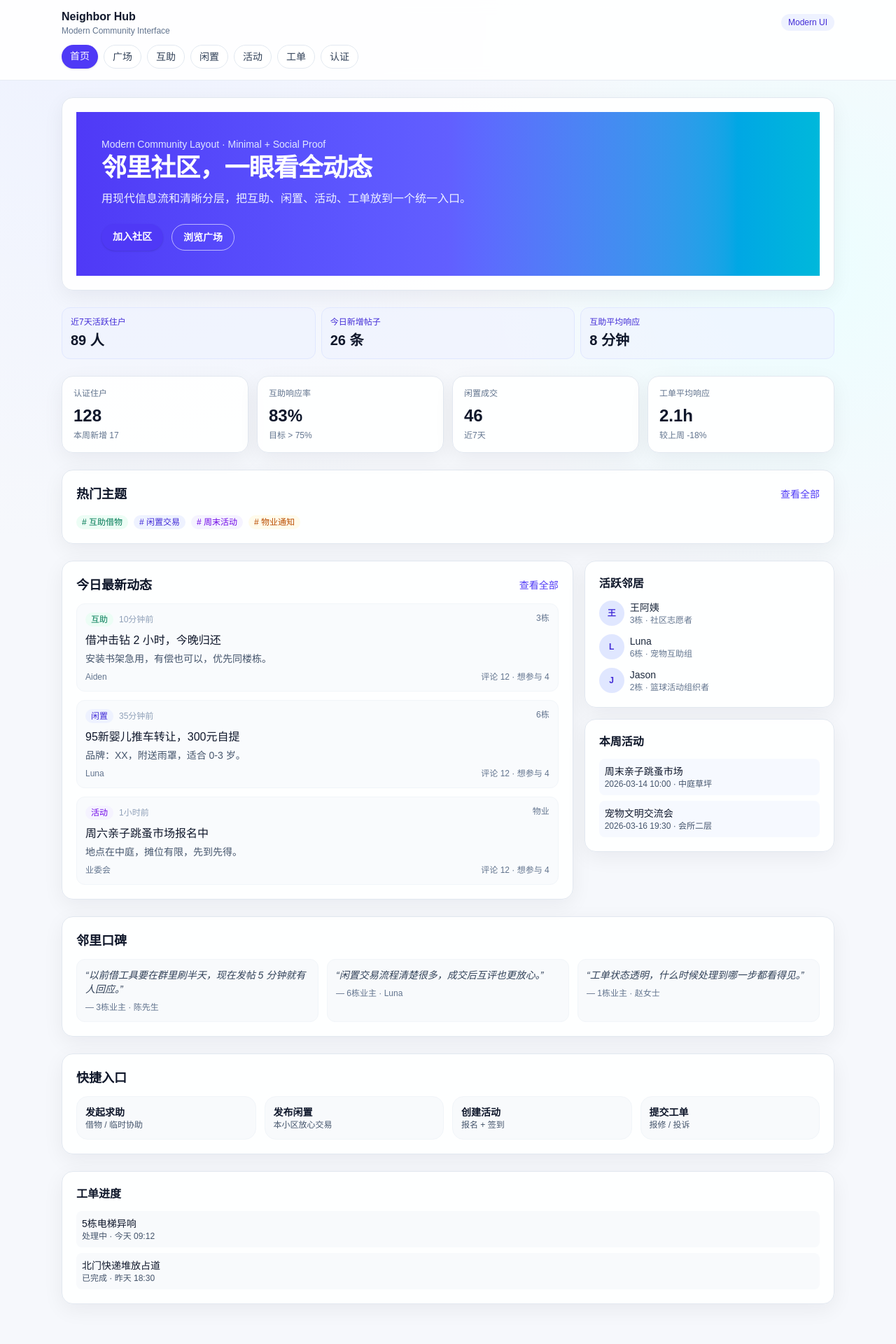
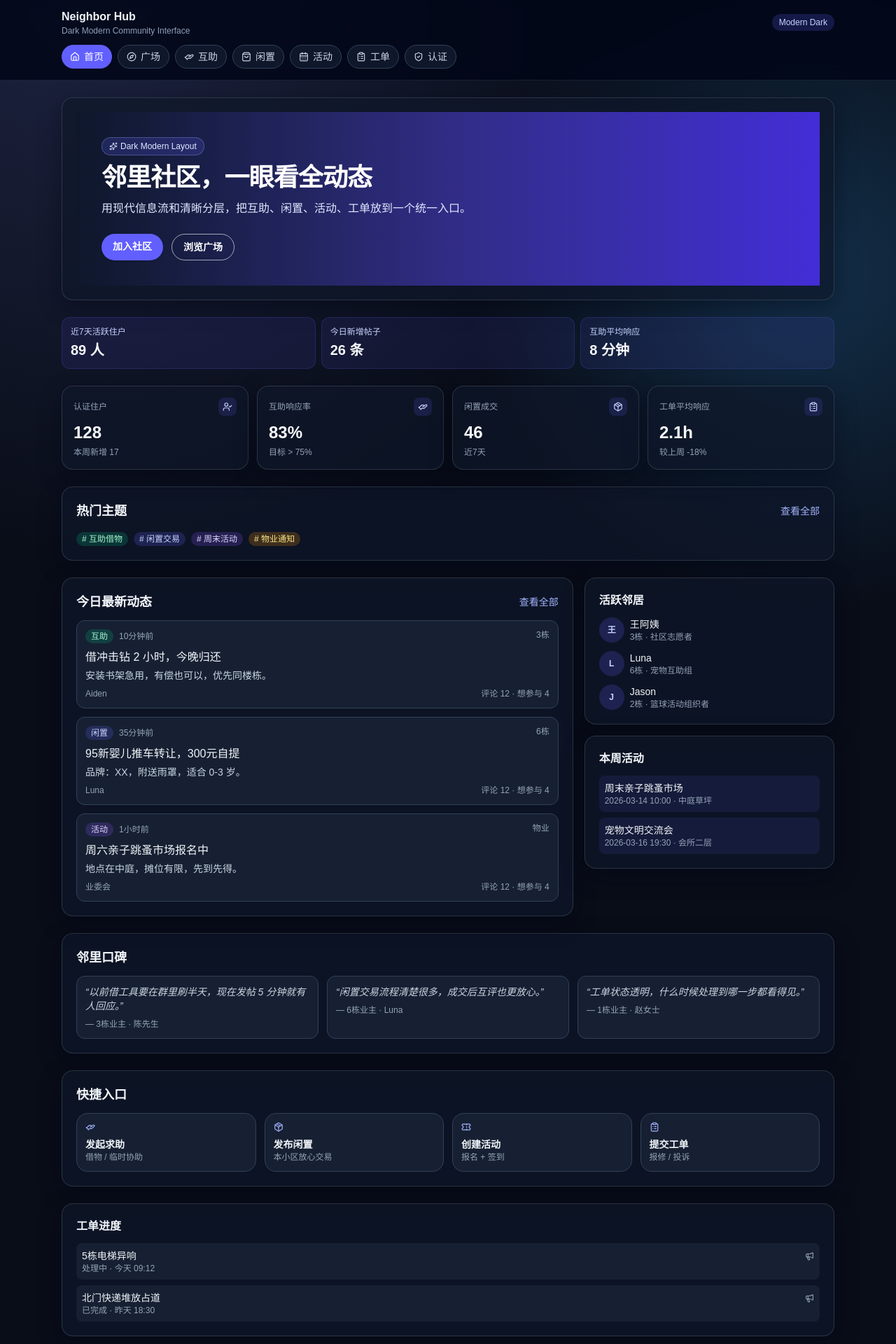
Before and after one commit to junwunuaa-coder/neighborhood-social-mvp, a Next.js app: page / in a window 1280 px wide. Shown: the top 1920 px of the page at 70% size. Before the commit the page ends 1895 px from the top, so only its background shows below. Built offline with nearby package versions, Linux system fonts and the light colour scheme.

Commit message:
feat(ui): dark modern redesign with lucide icon system

```diff
--- a/package.json
+++ b/package.json
@@ -10,6 +10,7 @@
   },
   "dependencies": {
     "@supabase/supabase-js": "^2.99.1",
+    "lucide-react": "^0.577.0",
     "next": "16.1.6",
     "react": "19.2.3",
     "react-dom": "19.2.3"
--- a/src/app/globals.css
+++ b/src/app/globals.css
@@ -1,10 +1,10 @@
 @import "tailwindcss";
 
 :root {
-  --background: #f6f8fc;
-  --foreground: #0f172a;
-  --brand: #4f46e5;
-  --brand-weak: #eef2ff;
+  --background: #090d18;
+  --foreground: #e2e8f0;
+  --brand: #6366f1;
+  --brand-weak: #312e81;
 }
 
 @theme inline {
@@ -21,8 +21,8 @@
 body {
   margin: 0;
   background:
-    radial-gradient(circle at 10% 0%, #eef2ff 0%, transparent 35%),
-    radial-gradient(circle at 90% 20%, #ecfeff 0%, transparent 25%),
+    radial-gradient(circle at 10% 0%, #1d2340 0%, transparent 35%),
+    radial-gradient(circle at 90% 20%, #13304a 0%, transparent 25%),
     var(--background);
   color: var(--foreground);
   font-family: Arial, Helvetica, sans-serif;
@@ -39,15 +39,27 @@ a {
 }
 
 .wechat-card {
-  border: 1px solid #e2e8f0;
+  border: 1px solid rgba(148, 163, 184, 0.22);
   border-radius: 16px;
-  background: rgba(255, 255, 255, 0.95);
-  box-shadow: 0 8px 30px rgba(15, 23, 42, 0.06);
+  background: rgba(15, 23, 42, 0.7);
+  box-shadow: 0 10px 32px rgba(2, 6, 23, 0.45);
   transition: box-shadow 0.2s ease, transform 0.2s ease;
 }
 
 .wechat-card:hover {
-  box-shadow: 0 12px 36px rgba(15, 23, 42, 0.1);
+  box-shadow: 0 14px 38px rgba(2, 6, 23, 0.55);
+}
+
+.wechat-card .text-slate-900,
+.wechat-card .text-slate-800,
+.wechat-card .text-slate-700 {
+  color: #e2e8f0 !important;
+}
+
+.wechat-card .text-slate-600,
+.wechat-card .text-slate-500,
+.wechat-card .text-slate-400 {
+  color: #94a3b8 !important;
 }
 
 @media (prefers-reduced-motion: reduce) {
@@ -66,5 +78,5 @@ a {
   font-size: 12px;
   line-height: 20px;
   background: var(--brand-weak);
-  color: #3730a3;
+  color: #c7d2fe;
 }
--- a/src/app/page.tsx
+++ b/src/app/page.tsx
@@ -1,12 +1,21 @@
 import Link from "next/link";
 import { events, posts, tickets } from "@/lib/mock-data";
 import { ActionButton, AvatarPill, DotTag, KpiStrip, SectionCard } from "@/components/ui-kit";
+import {
+  ClipboardList,
+  HandHelping,
+  Megaphone,
+  Package,
+  Sparkles,
+  Ticket,
+  UserCheck,
+} from "lucide-react";
 
 const cards = [
-  { title: "认证住户", value: "128", desc: "本周新增 17" },
-  { title: "互助响应率", value: "83%", desc: "目标 > 75%" },
-  { title: "闲置成交", value: "46", desc: "近7天" },
-  { title: "工单平均响应", value: "2.1h", desc: "较上周 -18%" },
+  { title: "认证住户", value: "128", desc: "本周新增 17", icon: UserCheck },
+  { title: "互助响应率", value: "83%", desc: "目标 > 75%", icon: HandHelping },
+  { title: "闲置成交", value: "46", desc: "近7天", icon: Package },
+  { title: "工单平均响应", value: "2.1h", desc: "较上周 -18%", icon: ClipboardList },
 ];
 
 const categoryTone: Record<string, "green" | "blue" | "amber" | "purple" | "slate"> = {
@@ -17,10 +26,10 @@ const categoryTone: Record<string, "green" | "blue" | "amber" | "purple" | "slat
 };
 
 const shortcuts = [
-  { href: "/help", label: "发起求助", desc: "借物 / 临时协助" },
-  { href: "/market", label: "发布闲置", desc: "本小区放心交易" },
-  { href: "/events", label: "创建活动", desc: "报名 + 签到" },
-  { href: "/property", label: "提交工单", desc: "报修 / 投诉" },
+  { href: "/help", label: "发起求助", desc: "借物 / 临时协助", icon: HandHelping },
+  { href: "/market", label: "发布闲置", desc: "本小区放心交易", icon: Package },
+  { href: "/events", label: "创建活动", desc: "报名 + 签到", icon: Ticket },
+  { href: "/property", label: "提交工单", desc: "报修 / 投诉", icon: ClipboardList },
 ];
 
 const memberShowcase = [
@@ -39,10 +48,13 @@ export default function HomePage() {
   return (
     <div className="space-y-6">
       <SectionCard className="overflow-hidden p-0">
-        <div className="bg-gradient-to-r from-indigo-600 via-indigo-500 to-cyan-500 p-6 text-white sm:p-9">
-          <p className="text-sm text-indigo-100">Modern Community Layout · Minimal + Social Proof</p>
-          <h1 className="mt-1 text-3xl font-semibold tracking-tight sm:text-4xl">邻里社区，一眼看全动态</h1>
-          <p className="mt-3 max-w-3xl text-sm text-indigo-50 sm:text-base">
+        <div className="bg-gradient-to-r from-slate-900 via-indigo-900 to-indigo-700 p-6 text-white sm:p-9">
+          <div className="inline-flex items-center gap-1 rounded-full border border-indigo-300/30 bg-indigo-500/20 px-2.5 py-1 text-xs text-indigo-100">
+            <Sparkles size={12} />
+            Dark Modern Layout
+          </div>
+          <h1 className="mt-3 text-3xl font-semibold tracking-tight sm:text-4xl">邻里社区，一眼看全动态</h1>
+          <p className="mt-3 max-w-3xl text-sm text-indigo-100 sm:text-base">
             用现代信息流和清晰分层，把互助、闲置、活动、工单放到一个统一入口。
           </p>
           <div className="mt-6 flex flex-wrap gap-3">
@@ -66,19 +78,27 @@ export default function HomePage() {
       />
 
       <section className="grid gap-3 sm:grid-cols-2 lg:grid-cols-4">
-        {cards.map((item) => (
+        {cards.map((item) => {
+          const Icon = item.icon;
+          return (
             <article key={item.title} className="wechat-card p-4">
-            <p className="text-xs text-slate-500">{item.title}</p>
-            <p className="mt-2 text-2xl font-semibold text-slate-900">{item.value}</p>
-            <p className="mt-1 text-xs text-slate-500">{item.desc}</p>
+              <div className="flex items-center justify-between">
+                <p className="text-xs text-slate-400">{item.title}</p>
+                <span className="rounded-lg bg-indigo-500/15 p-1.5 text-indigo-200">
+                  <Icon size={14} />
+                </span>
+              </div>
+              <p className="mt-2 text-2xl font-semibold text-slate-50">{item.value}</p>
+              <p className="mt-1 text-xs text-slate-400">{item.desc}</p>
             </article>
-        ))}
+          );
+        })}
       </section>
 
       <SectionCard>
         <div className="flex items-center justify-between">
-          <h2 className="text-lg font-semibold">热门主题</h2>
-          <Link href="/feed" className="text-sm text-indigo-600 hover:text-indigo-700">
+          <h2 className="text-lg font-semibold text-slate-100">热门主题</h2>
+          <Link href="/feed" className="text-sm text-indigo-300 hover:text-indigo-200">
             查看全部
           </Link>
         </div>
@@ -93,14 +113,14 @@ export default function HomePage() {
       <section className="grid gap-4 lg:grid-cols-3">
         <SectionCard className="lg:col-span-2">
           <div className="flex items-center justify-between">
-            <h2 className="text-lg font-semibold">今日最新动态</h2>
-            <Link href="/feed" className="text-sm text-indigo-600 hover:text-indigo-700">
+            <h2 className="text-lg font-semibold text-slate-100">今日最新动态</h2>
+            <Link href="/feed" className="text-sm text-indigo-300 hover:text-indigo-200">
               查看全部
             </Link>
           </div>
           <div className="mt-3 space-y-3">
             {posts.slice(0, 3).map((post) => (
-              <div key={post.id} className="rounded-xl border border-slate-100 bg-slate-50/70 p-3">
+              <div key={post.id} className="rounded-xl border border-slate-700 bg-slate-800/60 p-3">
                 <div className="flex items-start justify-between">
                   <div className="flex items-center gap-2">
                     <DotTag tone={categoryTone[post.category] ?? "slate"}>{post.category}</DotTag>
@@ -108,8 +128,8 @@ export default function HomePage() {
                   </div>
                   <span className="text-xs text-slate-500">{post.building}</span>
                 </div>
-                <p className="mt-2 font-medium text-slate-900">{post.title}</p>
-                <p className="mt-1 text-sm text-slate-600">{post.content}</p>
+                <p className="mt-2 font-medium text-slate-100">{post.title}</p>
+                <p className="mt-1 text-sm text-slate-300">{post.content}</p>
                 <div className="mt-2 flex items-center justify-between text-xs text-slate-500">
                   <span>{post.author}</span>
                   <span>评论 12 · 想参与 4</span>
@@ -121,7 +141,7 @@ export default function HomePage() {
 
         <article className="space-y-4">
           <SectionCard>
-            <h3 className="font-semibold">活跃邻居</h3>
+            <h3 className="font-semibold text-slate-100">活跃邻居</h3>
             <div className="mt-3 space-y-3">
               {memberShowcase.map((m) => (
                 <AvatarPill key={m.name} name={m.name} meta={m.meta} />
@@ -130,12 +150,12 @@ export default function HomePage() {
           </SectionCard>
 
           <SectionCard>
-            <h3 className="font-semibold">本周活动</h3>
+            <h3 className="font-semibold text-slate-100">本周活动</h3>
             <div className="mt-3 space-y-2 text-sm">
               {events.map((event) => (
-                <div key={event.id} className="rounded-lg bg-indigo-50/50 p-2">
-                  <p className="font-medium text-slate-900">{event.title}</p>
-                  <p className="text-xs text-slate-600">
+                <div key={event.id} className="rounded-lg bg-indigo-500/10 p-2">
+                  <p className="font-medium text-slate-100">{event.title}</p>
+                  <p className="text-xs text-slate-400">
                     {event.date} · {event.location}
                   </p>
                 </div>
@@ -146,11 +166,11 @@ export default function HomePage() {
       </section>
 
       <SectionCard>
-        <h2 className="text-lg font-semibold">邻里口碑</h2>
+        <h2 className="text-lg font-semibold text-slate-100">邻里口碑</h2>
         <div className="mt-3 grid gap-3 md:grid-cols-3">
           {testimonials.map((item) => (
-            <blockquote key={item.author} className="rounded-xl border border-slate-100 bg-slate-50 p-3">
-              <p className="text-sm italic text-slate-700">“{item.quote}”</p>
+            <blockquote key={item.author} className="rounded-xl border border-slate-700 bg-slate-800/60 p-3">
+              <p className="text-sm italic text-slate-300">“{item.quote}”</p>
               <footer className="mt-2 text-xs text-slate-500">— {item.author}</footer>
             </blockquote>
           ))}
@@ -158,28 +178,35 @@ export default function HomePage() {
       </SectionCard>
 
       <SectionCard>
-        <h2 className="text-lg font-semibold">快捷入口</h2>
+        <h2 className="text-lg font-semibold text-slate-100">快捷入口</h2>
         <div className="mt-3 grid gap-3 sm:grid-cols-2 lg:grid-cols-4">
-          {shortcuts.map((item) => (
+          {shortcuts.map((item) => {
+            const Icon = item.icon;
+            return (
               <Link
                 key={item.href}
                 href={item.href}
-              className="rounded-2xl border border-slate-100 bg-slate-50 p-3 transition hover:border-indigo-200 hover:bg-indigo-50/40"
+                className="rounded-2xl border border-slate-700 bg-slate-800/60 p-3 transition hover:border-indigo-400 hover:bg-indigo-500/10"
               >
-              <p className="text-sm font-semibold text-slate-900">{item.label}</p>
-              <p className="text-xs text-slate-600">{item.desc}</p>
+                <Icon size={14} className="text-indigo-300" />
+                <p className="mt-2 text-sm font-semibold text-slate-100">{item.label}</p>
+                <p className="text-xs text-slate-400">{item.desc}</p>
               </Link>
-          ))}
+            );
+          })}
         </div>
       </SectionCard>
 
       <SectionCard>
-        <h3 className="font-semibold">工单进度</h3>
+        <h3 className="font-semibold text-slate-100">工单进度</h3>
         <div className="mt-3 space-y-2 text-sm">
           {tickets.map((ticket) => (
-            <div key={ticket.id} className="rounded-lg bg-slate-50 p-2">
-              <p className="font-medium text-slate-900">{ticket.title}</p>
-              <p className="text-xs text-slate-600">
+            <div key={ticket.id} className="rounded-lg bg-slate-800/60 p-2">
+              <div className="flex items-center justify-between">
+                <p className="font-medium text-slate-100">{ticket.title}</p>
+                <Megaphone size={13} className="text-slate-400" />
+              </div>
+              <p className="text-xs text-slate-400">
                 {ticket.status} · {ticket.createdAt}
               </p>
             </div>
--- a/src/components/top-nav.tsx
+++ b/src/components/top-nav.tsx
@@ -2,46 +2,58 @@
 
 import Link from "next/link";
 import { usePathname } from "next/navigation";
+import {
+  CalendarDays,
+  ClipboardList,
+  Compass,
+  HandHelping,
+  House,
+  ShieldCheck,
+  ShoppingBag,
+  LucideIcon,
+} from "lucide-react";
 
-const links = [
-  { href: "/", label: "首页" },
-  { href: "/feed", label: "广场" },
-  { href: "/help", label: "互助" },
-  { href: "/market", label: "闲置" },
-  { href: "/events", label: "活动" },
-  { href: "/property", label: "工单" },
-  { href: "/onboarding", label: "认证" },
+const links: Array<{ href: string; label: string; icon: LucideIcon }> = [
+  { href: "/", label: "首页", icon: House },
+  { href: "/feed", label: "广场", icon: Compass },
+  { href: "/help", label: "互助", icon: HandHelping },
+  { href: "/market", label: "闲置", icon: ShoppingBag },
+  { href: "/events", label: "活动", icon: CalendarDays },
+  { href: "/property", label: "工单", icon: ClipboardList },
+  { href: "/onboarding", label: "认证", icon: ShieldCheck },
 ];
 
 export function TopNav() {
   const pathname = usePathname();
 
   return (
-    <header className="sticky top-0 z-20 border-b border-slate-200/80 bg-white/90 backdrop-blur">
+    <header className="sticky top-0 z-20 border-b border-slate-800/80 bg-slate-950/85 backdrop-blur">
       <div className="mx-auto flex max-w-6xl flex-col gap-3 px-4 py-3 sm:px-6">
         <div className="flex items-center justify-between">
           <div>
-            <p className="text-base font-semibold text-slate-900">Neighbor Hub</p>
-            <p className="text-xs text-slate-500">Modern Community Interface</p>
+            <p className="text-base font-semibold text-slate-100">Neighbor Hub</p>
+            <p className="text-xs text-slate-400">Dark Modern Community Interface</p>
           </div>
-          <span className="rounded-full bg-indigo-50 px-2.5 py-1 text-xs font-medium text-indigo-700">
-            Modern UI
+          <span className="rounded-full bg-indigo-500/20 px-2.5 py-1 text-xs font-medium text-indigo-200">
+            Modern Dark
           </span>
         </div>
 
         <nav className="hidden gap-2 overflow-x-auto pb-1 sm:flex">
           {links.map((item) => {
+            const Icon = item.icon;
             const active = item.href === "/" ? pathname === "/" : pathname.startsWith(item.href);
             return (
               <Link
                 key={item.href}
                 href={item.href}
-                className={`whitespace-nowrap rounded-full px-3 py-1.5 text-sm transition ${
+                className={`inline-flex items-center gap-1.5 whitespace-nowrap rounded-full px-3 py-1.5 text-sm transition ${
                   active
-                    ? "bg-indigo-600 text-white shadow-sm"
-                    : "border border-slate-200 bg-white text-slate-700 hover:bg-slate-50"
+                    ? "bg-indigo-500 text-white shadow-sm"
+                    : "border border-slate-700 bg-slate-900 text-slate-300 hover:bg-slate-800"
                 }`}
               >
+                <Icon size={14} />
                 {item.label}
               </Link>
             );
--- a/src/components/ui-kit.tsx
+++ b/src/components/ui-kit.tsx
@@ -13,8 +13,8 @@ export function PageHeader({
   return (
     <div className="flex items-start justify-between gap-3">
       <div>
-        <h1 className="text-[26px] font-semibold tracking-tight text-slate-900">{title}</h1>
-        {subtitle ? <p className="mt-1 text-sm text-slate-600">{subtitle}</p> : null}
+        <h1 className="text-[26px] font-semibold tracking-tight text-slate-100">{title}</h1>
+        {subtitle ? <p className="mt-1 text-sm text-slate-400">{subtitle}</p> : null}
       </div>
       {action}
     </div>
@@ -25,7 +25,7 @@ export function ActionButton({ href, children }: { href: string; children: React
   return (
     <Link
       href={href}
-      className="rounded-full bg-indigo-600 px-4 py-2 text-sm font-semibold text-white shadow-sm transition hover:bg-indigo-700"
+      className="rounded-full bg-indigo-500 px-4 py-2 text-sm font-semibold text-white shadow-sm transition hover:bg-indigo-400"
     >
       {children}
     </Link>
@@ -44,11 +44,11 @@ export function DotTag({
   tone?: "green" | "blue" | "amber" | "purple" | "slate";
 }) {
   const styles: Record<string, string> = {
-    green: "bg-emerald-50 text-emerald-700",
-    blue: "bg-indigo-50 text-indigo-700",
-    amber: "bg-amber-50 text-amber-700",
-    purple: "bg-violet-50 text-violet-700",
-    slate: "bg-slate-100 text-slate-700",
+    green: "bg-emerald-500/20 text-emerald-200",
+    blue: "bg-indigo-500/20 text-indigo-200",
+    amber: "bg-amber-500/20 text-amber-200",
+    purple: "bg-violet-500/20 text-violet-200",
+    slate: "bg-slate-700 text-slate-200",
   };
 
   return <span className={`rounded-full px-2 py-0.5 text-xs font-medium ${styles[tone]}`}>{children}</span>;
@@ -57,12 +57,12 @@ export function DotTag({
 export function AvatarPill({ name, meta }: { name: string; meta?: string }) {
   return (
     <div className="flex items-center gap-2">
-      <div className="grid h-9 w-9 place-content-center rounded-full bg-indigo-100 text-xs font-semibold text-indigo-700">
+      <div className="grid h-9 w-9 place-content-center rounded-full bg-indigo-500/20 text-xs font-semibold text-indigo-200">
         {name.slice(0, 1)}
       </div>
       <div>
-        <p className="text-sm font-medium text-slate-800">{name}</p>
-        {meta ? <p className="text-xs text-slate-500">{meta}</p> : null}
+        <p className="text-sm font-medium text-slate-100">{name}</p>
+        {meta ? <p className="text-xs text-slate-400">{meta}</p> : null}
       </div>
     </div>
   );
@@ -72,9 +72,9 @@ export function KpiStrip({ items }: { items: Array<{ label: string; value: strin
   return (
     <div className="grid gap-2 sm:grid-cols-3">
       {items.map((item) => (
-        <div key={item.label} className="rounded-xl border border-indigo-100 bg-indigo-50/60 p-3">
-          <p className="text-xs text-indigo-700">{item.label}</p>
-          <p className="mt-1 text-xl font-semibold text-slate-900">{item.value}</p>
+        <div key={item.label} className="rounded-xl border border-indigo-500/20 bg-indigo-500/10 p-3">
+          <p className="text-xs text-indigo-200">{item.label}</p>
+          <p className="mt-1 text-xl font-semibold text-slate-50">{item.value}</p>
         </div>
       ))}
     </div>
```
Also changed, not shown: src/components/mobile-tabbar.tsx (+13 -11 lines), 1 other file (tests, documents, lock files or other folders). Lines whose indentation alone changed are shown as unchanged.
